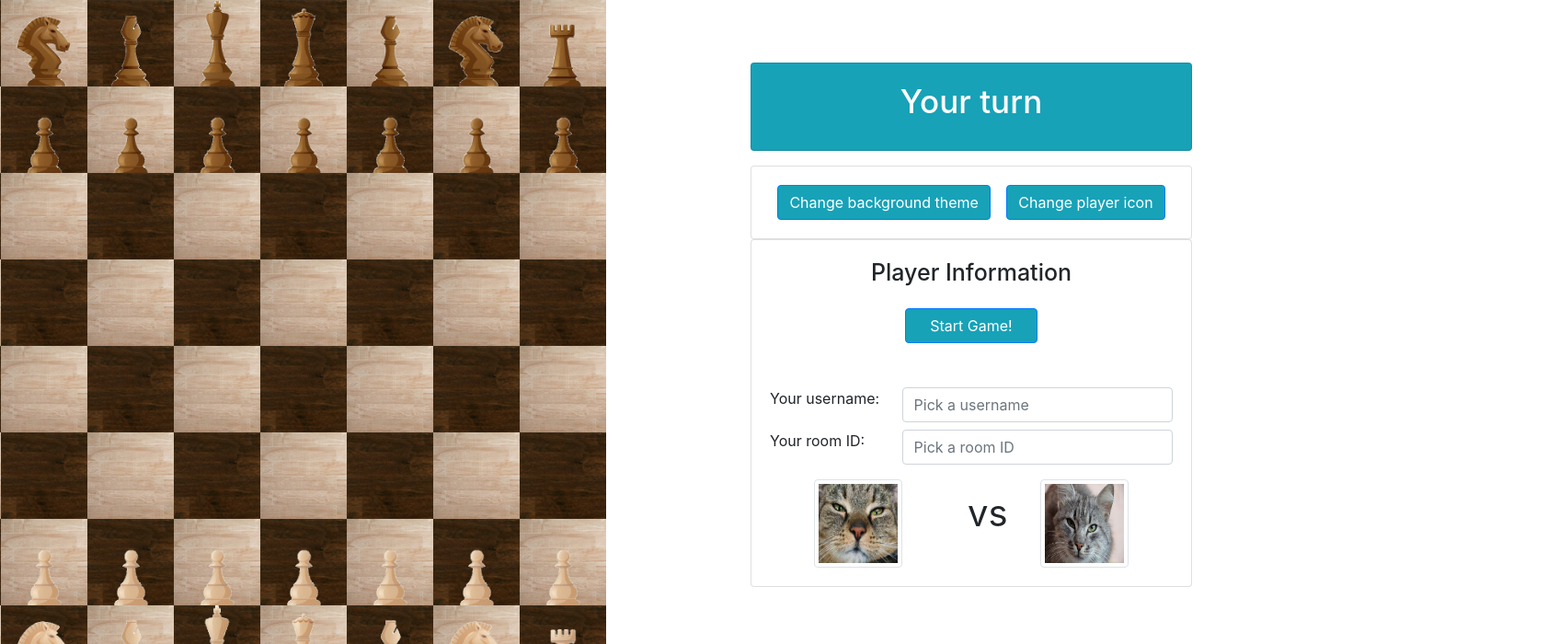
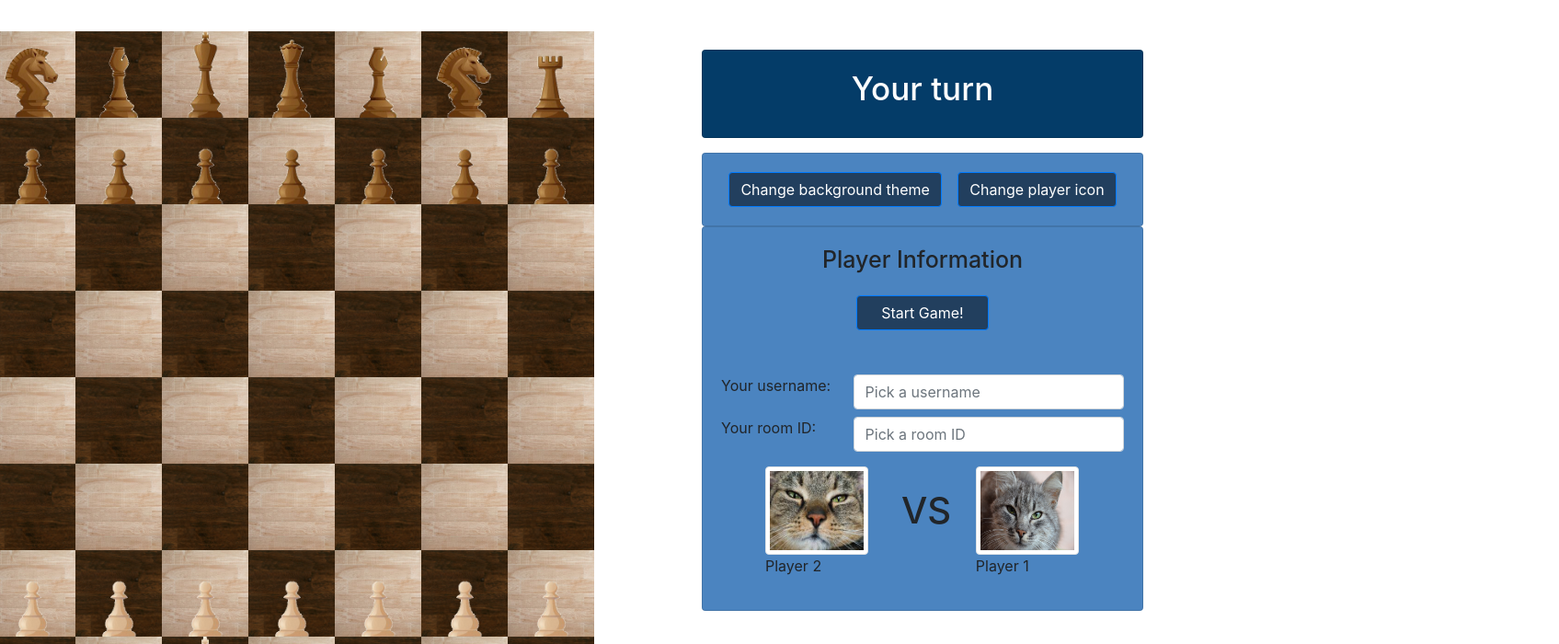
Before and after one commit to addy-cat/Full-Stack-Final-Project, a React (Create React App) app: page / in a window 1280 px wide. Shown: the top 700 px of the page at 92% size, 1695 px wide, since content can reach past the window. Built offline with nearby package versions, Linux system fonts and the light colour scheme; no server answers.

Commit message:
Fixed some layout issues

```diff
--- a/src/App.js
+++ b/src/App.js
@@ -4,14 +4,29 @@ import './App.css';
 import MainContainer from './containers/MainContainer.js'
 import Nav from './containers/Nav.js'
 
-function App() {
-  return (
-    <ThemeProvider prefixes={{bth: 'my-btn'}}>
-      <div className="App">
-        <MainContainer />
-      </div>
-    </ThemeProvider>
-  );
-}
+class App extends React.Component {
+  constructor(props){
+    super(props);
+    this.state = {
+      theme: null
+    };
+
+    this.setTheme = this.setTheme.bind(this);
+  }
+
+  setTheme(theme){
+    this.setState({
+      theme: theme
+    });
+  }
+
+  render(){
+    return <ThemeProvider prefixes={{bth: 'my-btn'}}>
+            <div style={{backgroundImage: this.state.theme ? `url(${this.state.theme})` : null, backgroundSize: "100%"}} className="App">
+            <MainContainer setTheme={this.setTheme}/>
+            </div>
+          </ThemeProvider>
+  }
+};
 
 export default App;
--- a/src/components/Board.js
+++ b/src/components/Board.js
@@ -36,7 +36,6 @@ class Board extends React.Component {
             showWaitingMessage: false,
             error: null,
             showPieceSelector: null,
-            theme: null,
             turn: true,
             winCondition: false,
             loseCondition: false
@@ -219,27 +218,29 @@ class Board extends React.Component {
     }
 
     setTheme(theme){
-        this.setState({
-            theme: theme
-        })
+        this.props.setTheme(theme);
     }
 
     render() {
         return(
 
-            <div style={{backgroundImage: this.state.theme === null ? "" : `url(${this.state.theme})`}}className="container" >
+            <div className="container" >
+                <div className="row">
+                    <div className="col-lg" style={{zIndex: "2", right: "29%", paddingTop: "3%"}}>
+                        <div style={{width: "200%"}}>
                         {this.state.winCondition === true ? <YouWin /> : null}
                         {this.state.loseCondition === true ? <YouLose /> : null}
-                <div className="col-sm" style={{right: "0%", left: "-30%"}}>
-                    <div>
                         {this.state.error != null ? <Error error_msg={this.state.error}/> : null}
                         {this.state.showWaitingMessage ? <PopUp/> : null}
                         <ul style={{listStyle:"none"}}>{this.generateRows()}</ul>
                         </div>
                     </div>
+                    <div className="col-sm">
                         {this.state.showPieceSelector !== null ? <ChoosePiece getPiece={this.getChosenPiece} /> : null}
                         <Turn turn={this.state.turn ? "Your turn" : "Their turn"}/>
                         <PlayerInfoCard setTheme={this.setTheme} socket={this.state.socket} setUserRoom={this.setUserRoom}/>
+                    </div>
+                </div>
             </div>
         )
     }
--- a/src/components/DropdownMenus.js
+++ b/src/components/DropdownMenus.js
@@ -17,15 +17,15 @@ class DropdownMenus extends React.Component {
         }
     }
 
+    getRandomInt() {
+        return Math.floor(Math.random() * (19 - 0) + 0);
+    }
+
     async loadTheme() {
         try {
-            let config = {
-                headers: {
-                    Authorization: '563492ad6f9170000100000100a7abcccba74d05b5291a4c5a43b7a6'
-                }
-            }
-            let response = await axios.get('https://api.pexels.com/v1/search?query=nature&per_page=1&size=medium', config);
-            this.props.setTheme(response.data.photos[0].src.original)
+            let response = await axios.get('https://pixabay.com/api/?key=26133044-1e586225ee12bcdccc3a2c911&q=trees+nature&min_height=1000')//, config);
+            //console.log(response.data.hits[this.getRandomInt()].largeImageURL)
+            this.props.setTheme(response.data.hits[this.getRandomInt()].largeImageURL)
         } catch(err) {
             console.log(err)
         }
@@ -34,17 +34,17 @@ class DropdownMenus extends React.Component {
 
     render() {
         return (
-            <div className="card " style={{width: '30rem'}}>
+            <div className="card " style={{width: '30rem', backgroundColor:'#4b84c0'}}>
                 <div className="card-body">
                     <div className="d-flex justify-content-center" >
                         <div className="button">
-                            <button onClick={this.loadTheme} className="btn btn-primary bg-info" type="button" id="Button">
+                            <button style={{backgroundColor: "#223f5e" }} onClick={this.loadTheme} className="btn btn-primary" type="button" id="Button">
                                 Change background theme
                             </button>
                         </div>
 
                         <div className="button" style={{paddingLeft: "4%"}}>
-                            <button onClick={this.loadImage} className="btn btn-primary bg-info" type="button" id="Button">
+                            <button style={{backgroundColor: "#223f5e" }} onClick={this.loadImage} className="btn btn-primary" type="button" id="Button">
                                 Change player icon
                             </button>
                         </div>
--- a/src/components/PlayerInfoCard.js
+++ b/src/components/PlayerInfoCard.js
@@ -45,13 +45,13 @@ class PlayerInfoCard extends React.Component {
 
     render() {
         return (
-            <div className="col-sm" style={{left: "500px", bottom: "700px"}}>
+            <div>
                 <DropdownMenus setImage={this.setImage} setTheme={this.setTheme}/>
-                <div className="card " style={{width: '30rem'}}>
-                    <div className= "card-body">
+                <div className="card " style={{width: '30rem', backgroundColor:'#4b84c0'}}>
+                    <div className= "card-body row-sm">
                         <h5 style={{fontSize: '25px'}} className="d-flex justify-content-center card-title">Player Information</h5>
                         <form>
-                            <button style={{width: '9rem'}} type="button" className=" btn btn-primary mx-auto d-block mt-4 bg-info" onClick={this.onSubmit}>Start Game!</button>
+                            <button style={{width: '9rem', backgroundColor: "#223f5e" }} type="button" className="btn btn-primary mx-auto d-block mt-4" onClick={this.onSubmit}>Start Game!</button>
                             <div className="d-inline-flex mt-5">
                                 <label style={{width: '13rem'}} htmlFor="inputUsername" className="form-label">Your username: </label>
                                 <input placeholder="Pick a username" type="username" className="form-control ml-2" name="inputUsername" onChange={event => this.setState({user: event.target.value})} value={this.state.user}/>
@@ -59,18 +59,29 @@ class PlayerInfoCard extends React.Component {
                         </form>
 
                         <form>
-                            <div className="d-inline-flex mt-2">
+                            <div className="row-sm d-inline-flex mt-2">
                                 <label style={{width: '13rem'}} htmlFor="inputRoomID" className="form-label">Your room ID: </label>
                                 <input placeholder="Pick a room ID" type="id" className="form-control ml-2 mb-3" name="inputRoomID" onChange={event => this.setState({room: event.target.value})} value={this.state.room}/>
                             </div>
                         </form>
-                        <div className="d-flex justify-content-center" >
-                            <img src={this.state.image != null ? this.state.image : "default_cat2.jpg"} alt="" style={{ width: '6rem', height: '6rem'}} className="img-thumbnail mr-5 ml-5"></img>
-                            <div>
-                                <input style={{fontSize:'2.5rem'}} type="text" readOnly className="col ml-2 mr-2 form-control-plaintext" id="staticVs" value="vs" />
+                        <div className="row" >
+                            <div className="col-sm" style={{left:"3rem"}}>
+                            <figure>
+                                <img src={this.state.image != null ? this.state.image : "default_cat2.jpg"} alt="Cat 2" style={{ width: '7rem', height: '6rem'}} className="img-thumbnail"></img>
+                                <figcaption>Player 2</figcaption>
+                            </figure>
                             </div>
-                            <img src={this.state.theirImage != null ? this.state.theirImage : "default_cat.jpg"} alt="" style={{ width: '6rem', height: '6rem'}} className="img-thumbnail mr-5"></img>
+                            <div className="col-sm" style={{left:"2.5rem", paddingTop:"1.5rem"}}>
+                                <h5 style={{fontSize: '2.5rem'}}>VS</h5>
+                            </div>
+                            <div className="col-sm" style={{right:"2.2rem"}}>
+                                <figure>
+                                <img src={this.state.theirImage != null ? this.state.theirImage : "default_cat.jpg"} alt="Cat 1" style={{ width: '7rem', height: '6rem'}} className="img-thumbnail"></img>
+                                <figcaption>Player 1</figcaption>
+                                </figure>
+                            </div>
                         </div>
+
                     </div>
                 </div>
             </div>
--- a/src/components/PopUp.js
+++ b/src/components/PopUp.js
@@ -3,7 +3,7 @@ import React from 'react'
 class PopUp extends React.Component {
     render() {
         return (
-            <div style={{position: "absolute", top: "40%", left: "20%", zIndex: "5"}} className="alert alert-success" role="alert">
+            <div style={{position: "absolute", top: "40%", left: "45%", zIndex: "5", width: "100%", padding: "4% 4%"}} className="alert alert-success" role="alert">
                 <h4 className="alert-heading">Waiting for another player to join the room...</h4>
             </div>
 
--- a/src/components/Turn.js
+++ b/src/components/Turn.js
@@ -3,8 +3,8 @@ import React from 'react'
 class Turn extends React.Component {
     render() {
         return (
-            <div className="col-sm" style={{left: "500px", bottom: "700px"}}>
-            <div className="card text-white bg-info mb-3" style={{width: '30rem'}}>
+            <div style={{paddingTop: "10%"}}>
+            <div className="card text-white mb-3" style={{backgroundColor: '#043c68', width: '30rem'}}>
                 <div className="card-body">
                     <div className="d-flex justify-content-center" >
                         <h5 style={{fontSize: '35px'}} className="d-flex justify-content-center card-title"> {this.props.turn}</h5>
--- a/src/containers/MainContainer.js
+++ b/src/containers/MainContainer.js
@@ -5,7 +5,7 @@ function MainContainer(props) {
 
     return (
         <div>
-            <Board />
+            <Board setTheme={props.setTheme}/>
         </div>
 
     );
```
Lines whose indentation alone changed are shown as unchanged.
